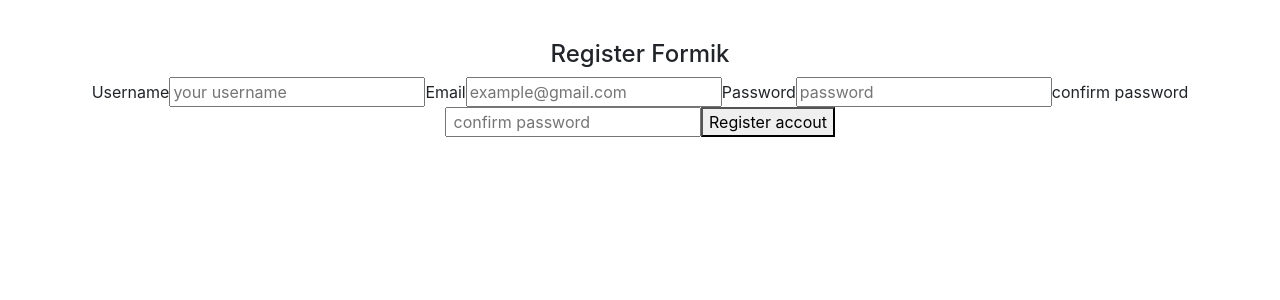
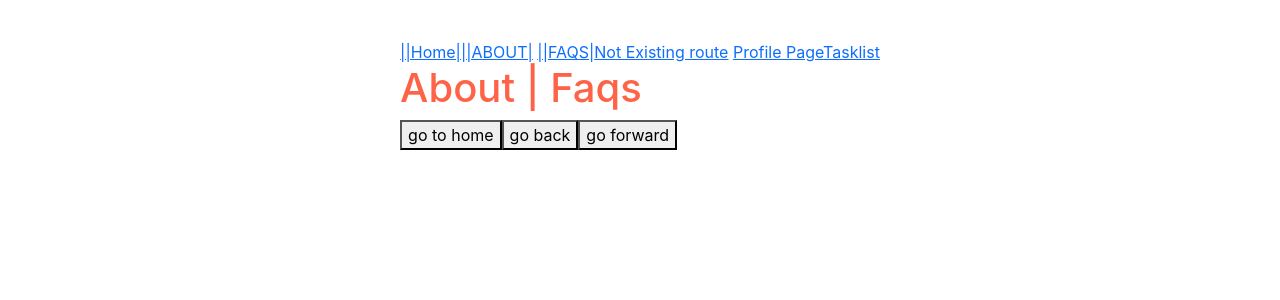
Before and after one commit to AikiYT/Proyecto-react, a React (Create React App) app: page /faqs in a window 1280 px wide. Shown: the top 300 px of the page. Built offline with nearby package versions, Linux system fonts and the light colour scheme.

Commit message:
video 16

```diff
--- a/package.json
+++ b/package.json
@@ -12,6 +12,7 @@
     "formik": "^2.4.6",
     "react": "^19.0.0",
     "react-dom": "^19.0.0",
+    "react-router-dom": "^7.1.5",
     "react-scripts": "5.0.1",
     "sass": "^1.83.4",
     "web-vitals": "^2.1.0",
--- a/src/App.js
+++ b/src/App.js
@@ -77,7 +77,7 @@ function App() {
 
   {/* ejemplo d euso de formik y yup*/}
 {/*<LoginFormik></LoginFormik>*/}
-<RegisterFormik></RegisterFormik>
+{/*<RegisterFormik></RegisterFormik>*/}
 
     </div>
   );
--- /dev/null
+++ b/src/AppRoutingOne.js
@@ -0,0 +1,50 @@
+import { BrowserRouter as Router, Route, Routes, Link } from 'react-router-dom';
+
+import HomePage from './pages/home/HomePage';
+import NotFoundPage from './pages/home/auth/404/NotFoundPage';
+import AboutPage from './pages/home/about-fags/AboutPage';
+import ProfilePage from './pages/profile/ProfilePage';
+import TaskListComponent from './components/container/task.list';
+import TaskPage from './pages/home/tasks/TaskPage';
+import TaskDetailPage from './pages/home/tasks/TaskDetailPage';
+
+function AppRoutingOne() {
+  return (
+    <Router> {/* para empezar a poner las rutas se pone router*/}
+      <div>
+
+      {/* los links deben estar dentro de aside y en el link to mandarlos a la parte que quiero*/}
+        <aside>
+        <Link to='/'>||Home|</Link>
+      <Link to='/about'>||ABOUT|</Link>  {/* dentro de router declara unos links que basicamente son como los hipervinculos pongo link to la raiz y pongo el texto que tendran estos links*/}
+      <Link to='/faqs'>||FAQS|</Link>
+      <Link to='/una404'>Not Existing route</Link> {/* y esta ruta que no existe ya que no existe lleva a la pagina que cree de si no encutra la 404 */}
+        <Link to='/profile'>Profile Page</Link>
+        <Link to='/Tasklist'>Tasklist</Link>
+        </aside>
+
+        <main>
+        <Routes> {/* y dendro se pondre routes para ya empezar a declarar*/}
+        <Route path="/" element={<HomePage />} />       {/* aca pongo la primera ruta donde ira si ejecuto este componente primero pongo route path / ese simbolo significa que lo sacao de la raiz del proyecto y pongo elemet y ahi si llamo el componente que quiero*/}
+
+        <Route path="/about" element={<AboutPage />} />
+        <Route path="/faqs" element={<AboutPage />} />  {/* esta es una ruta compartida si yo pongo about o faq dentro del enlace de arriba del localhost ejemplo pongo localhost300/ about de igual forma me llevara a aboutpage y si pongo faq igual me llevaria*/ }
+        <Route path='/profile' element={<ProfilePage />} />
+        <Route path= '/Tasklist' element={<TaskPage />} />
+        <Route path='/Tasklist/:id' element={<TaskDetailPage />} /> {/* en una proxima seccion veremos esto*/}
+        {/* 404 page not found xd*/}
+        <Route path="*" element={<NotFoundPage />} />  {/* el orden importa sino encuentra a homepage entrara a este componente*/}
+      </Routes>
+
+        </main>
+      </div>
+
+
+
+
+
+    </Router>
+  );
+}
+
+export default AppRoutingOne;
--- a/src/index.js
+++ b/src/index.js
@@ -10,13 +10,15 @@ import './index.css';
 
 import App from './App';
 import reportWebVitals from './reportWebVitals';
+import AppRoutingOne from './AppRoutingOne';
 
 
 
 const root = ReactDOM.createRoot(document.getElementById('root'));
 root.render(
   <React.StrictMode>
-    <App />
+   {/*} <App />*/}
+   <AppRoutingOne></AppRoutingOne>
   </React.StrictMode>
 );
 
--- a/src/pages/home/HomePage.jsx
+++ b/src/pages/home/HomePage.jsx
@@ -1,10 +1,26 @@
 import React from 'react';
+import { useLocation, useNavigate } from 'react-router-dom';
 
 const HomePage = () => {
+    const navigate = useNavigate()
+    const location = useLocation() // este const imprimira en la consola en que ruta estamos por eso el location.pathname en el consolelog
+        console.log('we are in route:', location.pathname) // 'abot | faqs
+
+
+
+        const goTo = (path) => {
+            navigate(path); // funcion para volver atras solo pongo navigate y el parametro
+        };
+
+
     return (
         <div>
             <h1> Home Page</h1>
-            <h2>Dashboard</h2>
+            <button onClick={()=> navigate('/profile')}>
+                go to profile
+            </button>
+
+
         </div>
     );
 }
--- /dev/null
+++ b/src/pages/home/about-fags/AboutPage.jsx
@@ -0,0 +1,46 @@
+import React from 'react';
+import { useLocation, useNavigate } from 'react-router-dom';
+
+
+const AboutPage = () => {
+    const navigate = useNavigate()
+    const location = useLocation() // este const imprimira en la consola en que ruta estamos por eso el location.pathname en el consolelog
+        console.log('we are in route:', location.pathname) // 'abot | faqs
+
+
+
+        const goTo = (path) => {
+            navigate(path); // funcion para volver atras solo pongo navigate y el parametro
+        };
+
+        const goBack = () => {
+        navigate(-1); // para volver atras solo pongo navigate y -1
+        };
+
+
+        const goForward = () => {
+            navigate(1)
+        }
+
+
+    return (
+        <div>
+            <h1>
+                About | Faqs
+            </h1>
+            <div onClick={()=> navigate('/')}> {/* el path alla es simplemente un parametro pero aqui le pase la raiz es decir el homepage y ira alla al darale al boton*/}
+                <button>
+                    go to home
+                </button>
+                <button onClick={goBack}>
+                    go back
+                </button>
+                <button onClick={goForward}>
+                    go forward
+                </button>
+            </div>
+        </div>
+    );
+}
+
+export default AboutPage;
--- a/src/pages/home/auth/404/NotFoundPage.jsx
+++ b/src/pages/home/auth/404/NotFoundPage.jsx
@@ -1,9 +1,25 @@
 import React from 'react';
+import { useLocation, useNavigate } from 'react-router-dom';
 
 const NotFoundPage = () => {
+    const navigate = useNavigate()
+    const location = useLocation()
+
+    const goTo = (path) => {
+        navigate(path); // funcion para volver atras solo pongo navigate y el parametro
+    };
+
+    const goBack = () => {
+    navigate(-1); // para volver atras solo pongo navigate y -1
+    };
+
+
+
     return (
         <div>
             <h1>404 - page not found</h1>
+        <button onClick={()=> navigate('/')}>go back to home</button>
+
         </div>
     );
 }
--- /dev/null
+++ b/src/pages/home/tasks/TaskDetailPage.jsx
@@ -0,0 +1,15 @@
+import React from 'react';
+import { useParams } from 'react-router-dom';
+
+const TaskDetailPage = () => {
+
+
+    const {id} = useParams(); // en una proxima seccion veremos esto del params
+    return (
+        <div>
+            <h1>Task details:</h1>
+        </div>
+    );
+}
+
+export default TaskDetailPage;
--- /dev/null
+++ b/src/pages/profile/ProfilePage.jsx
@@ -0,0 +1,28 @@
+import React from 'react';
+import { useLocation, useNavigate } from 'react-router-dom';
+
+const ProfilePage = ({user}) => {
+    const navigate = useNavigate()
+
+    const goBack = () => {
+        navigate(-1); // para volver atras solo pongo navigate y -1
+        };
+
+        const goTo = (path) => {
+            navigate(path); // funcion para volver atras solo pongo navigate y el parametro
+        };
+
+    return (
+        <div>
+            <h1>
+                your profile
+            </h1>
+            <button onClick={()=> navigate('/Tasklist')}>your tasks</button>
+            <button onClick={goBack}>
+                go back
+            </button>
+        </div>
+    );
+}
+
+export default ProfilePage;
```
Also changed, not shown: 1 other file (tests, documents, lock files or other folders).
